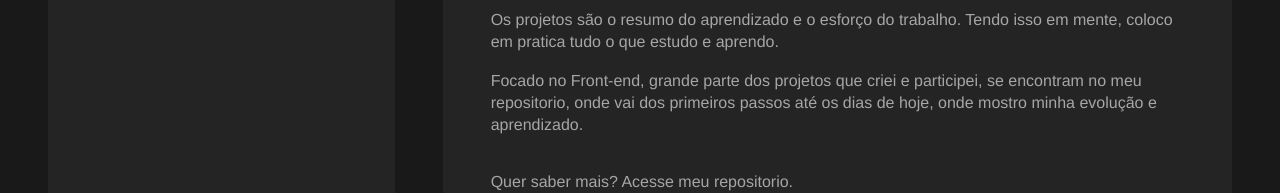
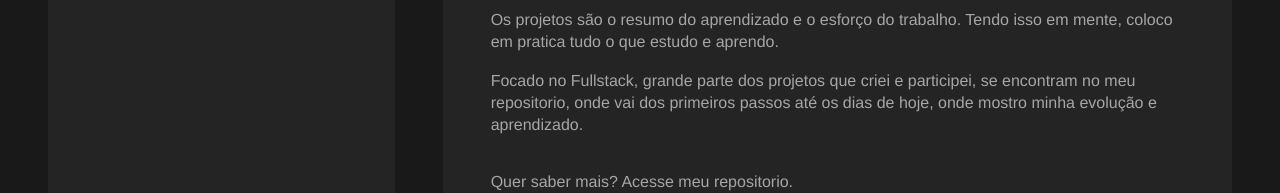
Before and after one commit to padilhx/Portfolio, a React (Vite) app: page / in a window 1280 px wide. Shown: the part 1232-1425 px from the top of the page. Built offline with nearby package versions, Linux system fonts and the light colour scheme.

Commit message:
Update ProjectsContainer.jsx

```diff
--- a/src/components/ProjectsContainer.jsx
+++ b/src/components/ProjectsContainer.jsx
@@ -10,7 +10,7 @@ const ProjectsContainer = () => {
     </p>
     <p>
 
-      Focado no Front-end, grande parte dos projetos que criei e participei, se encontram no meu repositorio, onde vai dos primeiros passos até os dias de hoje, onde mostro minha evolução e aprendizado.
+      Focado no Fullstack, grande parte dos projetos que criei e participei, se encontram no meu repositorio, onde vai dos primeiros passos até os dias de hoje, onde mostro minha evolução e aprendizado.
 
     </p>
     <br />
```
